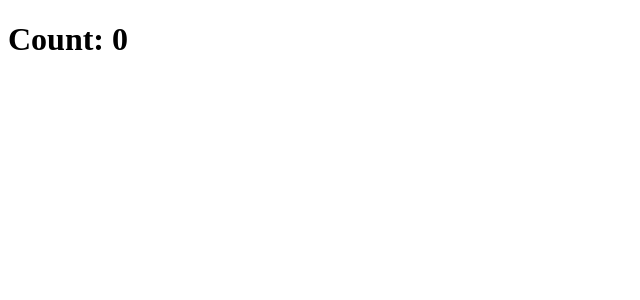
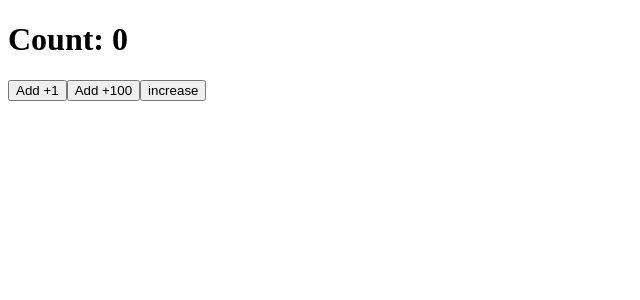
Before and after one commit to mate-academy/react_counter, a React (Create React App) app: page / in a window 1280 px wide. Shown: the top 300 px of the page, without its empty margins (0-640 px from the left). Built offline with nearby package versions, Linux system fonts and the light colour scheme; the HTML template or start-up script is replaced by a standard one.

Commit message:
solution

```diff
--- a/src/App.js
+++ b/src/App.js
@@ -1,18 +1,9 @@
 import React from 'react';
 import './App.scss';
+import { Counter } from './component/Counter/Counter';
 
-class App extends React.Component {
-  addOne = () => {};
-
-  add100 = () => {};
-
-  increase = () => {};
-
-  render() {
-    return (
-      <h1>Count: 0</h1>
-    );
-  }
-}
+const App = () => (
+  <Counter />
+);
 
 export default App;
--- /dev/null
+++ b/src/component/Counter/Counter.jsx
@@ -0,0 +1,59 @@
+import React from 'react';
+
+export class Counter extends React.Component {
+  state = {
+    number: 0,
+  };
+
+  addOne = () => {
+    this.setState(state => ({ number: state.number + 1 }));
+  };
+
+  add100 = () => {
+    this.setState(state => ({ number: state.number + 100 }));
+  };
+
+  increase = () => {
+    this.setState(({ number }) => {
+      this.addOne();
+      if (number % 5 === 0) {
+        this.add100();
+      }
+    });
+  };
+
+  render() {
+    const { number } = this.state;
+
+    return (
+      <>
+        <h1>
+          Count:
+          {' '}
+          {number}
+        </h1>
+
+        <button
+          type="button"
+          onClick={this.addOne}
+        >
+          Add +1
+        </button>
+
+        <button
+          type="button"
+          onClick={this.add100}
+        >
+          Add +100
+        </button>
+
+        <button
+          type="button"
+          onClick={this.increase}
+        >
+          increase
+        </button>
+      </>
+    );
+  }
+}
```
Also changed, not shown: 1 other file (tests, documents, lock files or other folders).
